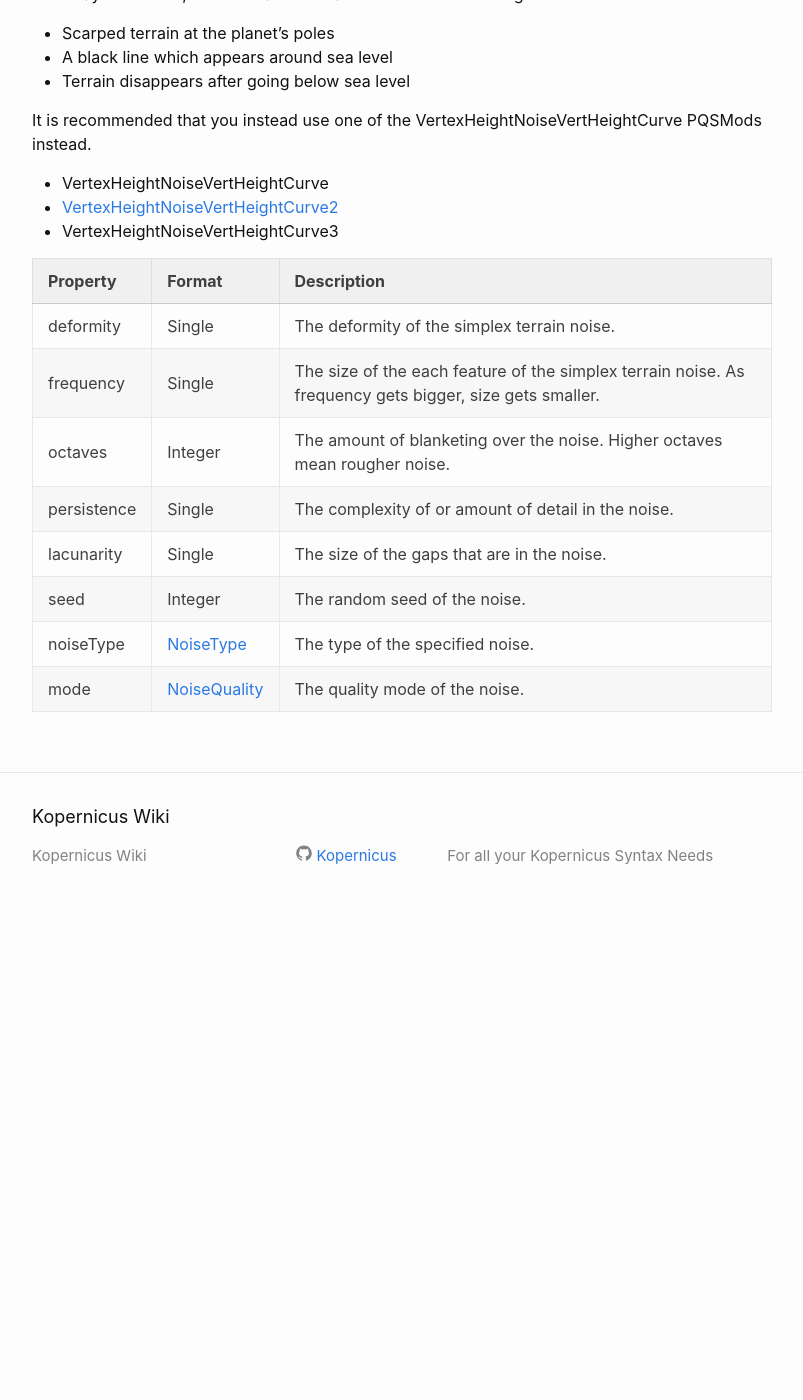
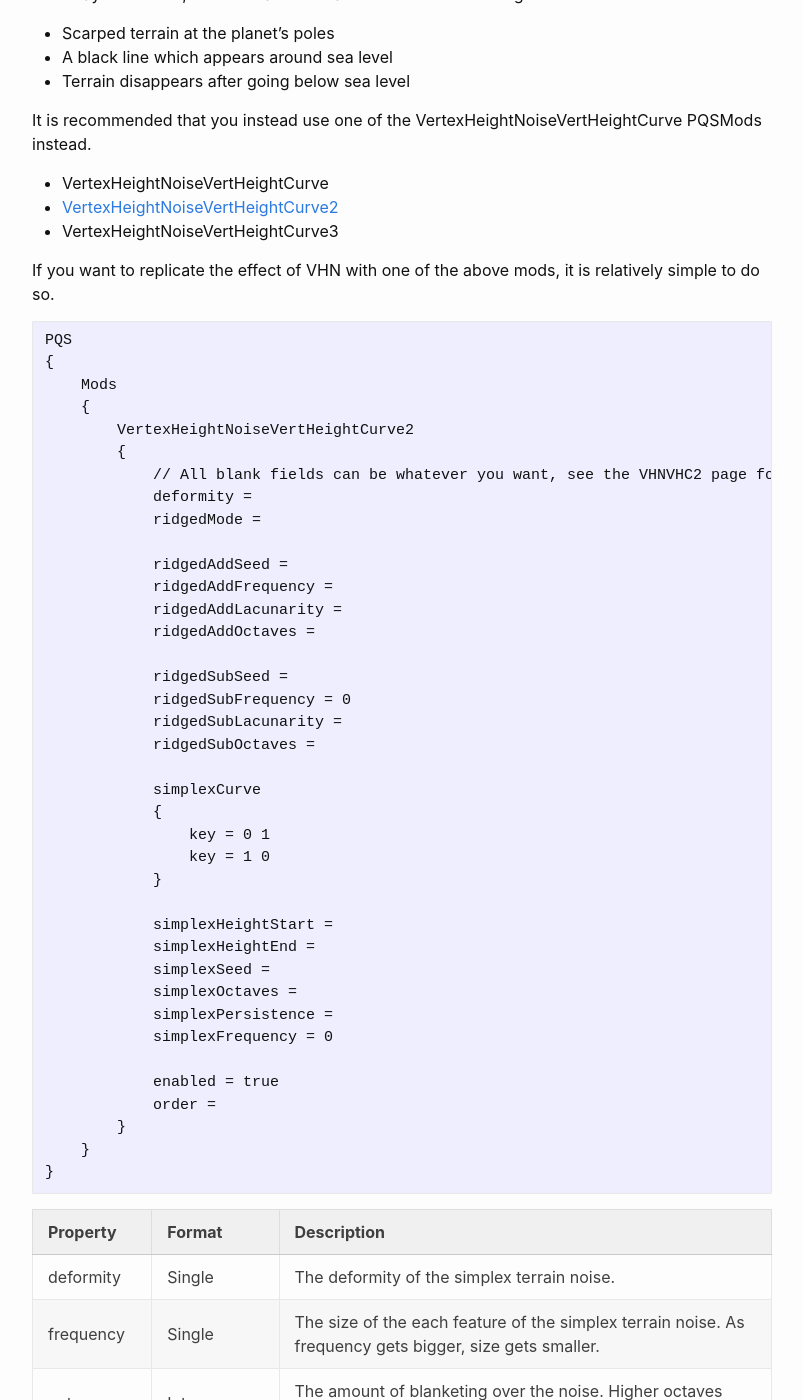
Before and after one commit to Kopernicus/wiki, a Jekyll site: the page built from PQSMods/VertexHeightNoise.md, in a window 1280 px wide and 1400 px high, scrolled down 855 px. Shown: the whole window, without its empty margins (238-1041 px from the left). Built offline with Jekyll 4.4.1, drawn with Linux system fonts in a browser that asks for light colours; before the commit the page ends 1782 px from its top, so only the background shows below that.

Commit message:
you can make VHN in VHNVHC2
thanks gameslinx!

````diff
--- a/PQSMods/VertexHeightNoise.md
+++ b/PQSMods/VertexHeightNoise.md
@@ -42,6 +42,49 @@ It is recommended that you instead use one of the VertexHeightNoiseVertHeightCur
 * [VertexHeightNoiseVertHeightCurve2]({{ site.baseurl }}{% link PQSMods/VertexHeightNoiseVertHeightCurve2.md %})
 * VertexHeightNoiseVertHeightCurve3
 
+If you want to replicate the effect of VHN with one of the above mods, it is relatively simple to do so.
+
+```
+PQS
+{
+    Mods
+    {
+        VertexHeightNoiseVertHeightCurve2
+        {
+            // All blank fields can be whatever you want, see the VHNVHC2 page for more information on them.
+            deformity =
+            ridgedMode =
+
+            ridgedAddSeed =
+            ridgedAddFrequency =
+            ridgedAddLacunarity =
+            ridgedAddOctaves =
+
+            ridgedSubSeed =
+            ridgedSubFrequency = 0
+            ridgedSubLacunarity =
+            ridgedSubOctaves =
+
+            simplexCurve
+            {
+                key = 0 1
+                key = 1 0
+            }
+
+            simplexHeightStart =
+            simplexHeightEnd =
+            simplexSeed =
+            simplexOctaves =
+            simplexPersistence =
+            simplexFrequency = 0
+
+            enabled = true
+            order =
+        }
+    }
+}
+```
+
 |Property|Format|Description|
 |--------|------|-----------|
 |deformity|Single|The deformity of the simplex terrain noise.|
````
